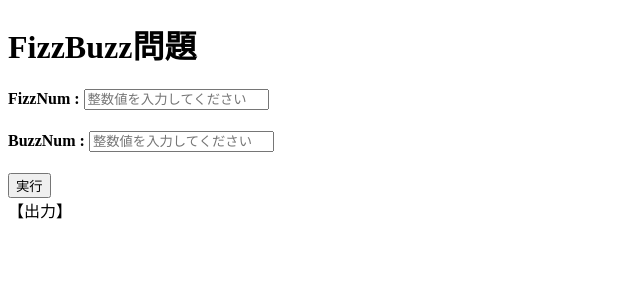
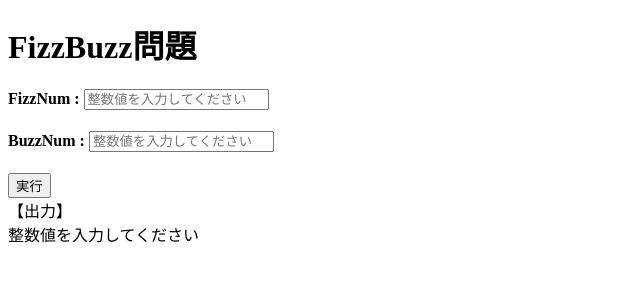
Before and after one commit to daiuske37474347/developer, a plain HTML site: page index.html in a window 1280 px wide. Both pictures are taken after a click on the button "実行". Shown: the whole page, without its empty margins (0-640 px from the left). Drawn offline with Linux system fonts and the light colour scheme.

Commit message:
課題②-1再修正しました

```diff
--- a/index.html
+++ b/index.html
@@ -44,6 +44,7 @@
         result.removeChild(result.lastElementChild);
       }
       if (
+        FizzNum != "" && BuzzNum != "" &&
         Number.isInteger(Number(FizzNum)) &&
         Number.isInteger(Number(BuzzNum))
       ) {
```
